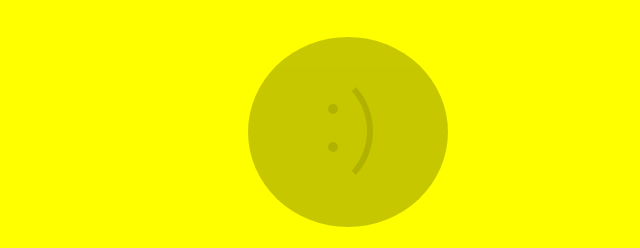
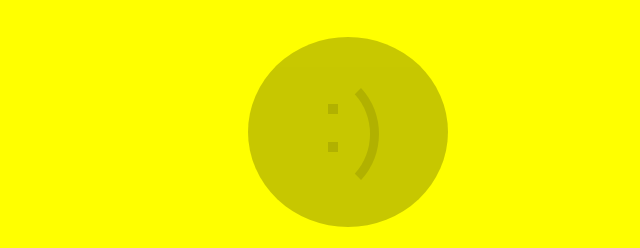
Before and after one commit to himanshu1161/pinak-lab.github.io, a plain HTML site: page index.html in a window 1280 px wide. Shown: the part 188-436 px from the top of the page, 292-932 px from the left. Drawn offline with Linux system fonts and the light colour scheme.

Commit message:
changes in css

```diff
--- a/index.html
+++ b/index.html
@@ -70,7 +70,7 @@
         width: 10px;
         height: 10px;
         background-color: rgb(0, 0, 0);
-        border-radius: 50%;
+        /* border-radius: 50%; */
         opacity: 100;
     }
 
@@ -81,7 +81,7 @@
         width: 10px;
         height: 10px;
         background-color: black;
-        border-radius: 50%;
+        /* border-radius: 50%; */
         opacity: 100;
     }
 
@@ -89,8 +89,8 @@
         position: absolute;
         width: 110px;
         height: 100px;
-        border: 6px solid transparent;
-        border-bottom: 6px solid black;
+        border: 9px solid transparent;
+        border-bottom: 9px solid black;
         border-radius: 50%;
         top: 20%;
         left: 4%;
```
